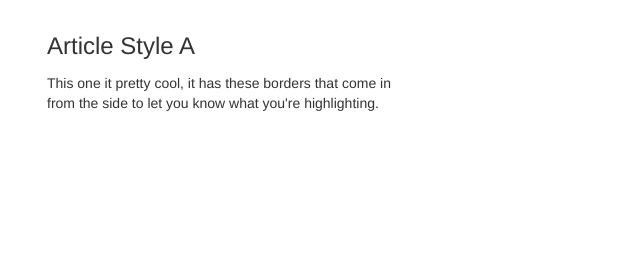
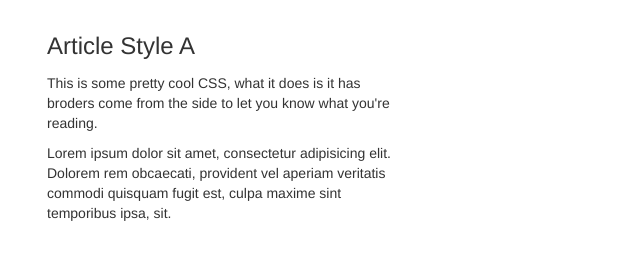
Before and after one commit to AcMafee-Web/AcMafee-Web-Designing, a plain HTML site: page index.html in a window 1280 px wide. Shown: the part 63-322 px from the top of the page, without its empty margins (23-663 px from the left). Drawn offline with Linux system fonts and the light colour scheme.

Commit message:
Redesign

```diff
--- a/acmafee.less
+++ b/acmafee.less
@@ -25,13 +25,11 @@
 		border-right: solid 0px;
 		padding: 4px 0px;
 		.transitions;
-		.ease;
 	}
 
 	.article-a-h {
 		border-bottom: solid 0px;
 		.transitions;
-		.ease;
 	}
 
 }
@@ -45,6 +43,7 @@
 
 	.article-a-h {
 		border-width: 2px;
+		padding-bottom: 2px;
 		.delay
 	}
 
--- a/index.html
+++ b/index.html
@@ -30,7 +30,10 @@
 		<div class="col-lg-4">
 			<div class="article-a">
 				<h3 class="article-a-h">Article Style A</h3>
-				<p class="article-a-p">This one it pretty cool, it has these borders that come in from the side to let you know what you're highlighting.</p>
+				<div class="article-a-p">
+					<p>This is some pretty cool CSS, what it does is it has broders come from the side to let you know what you're reading.</p>
+					<p>Lorem ipsum dolor sit amet, consectetur adipisicing elit. Dolorem rem obcaecati, provident vel aperiam veritatis commodi quisquam fugit est, culpa maxime sint temporibus ipsa, sit.</p>
+				</div>
 			</div>
 		</div>
 	</div>
```
Also changed, not shown: css/acmafee.css.
